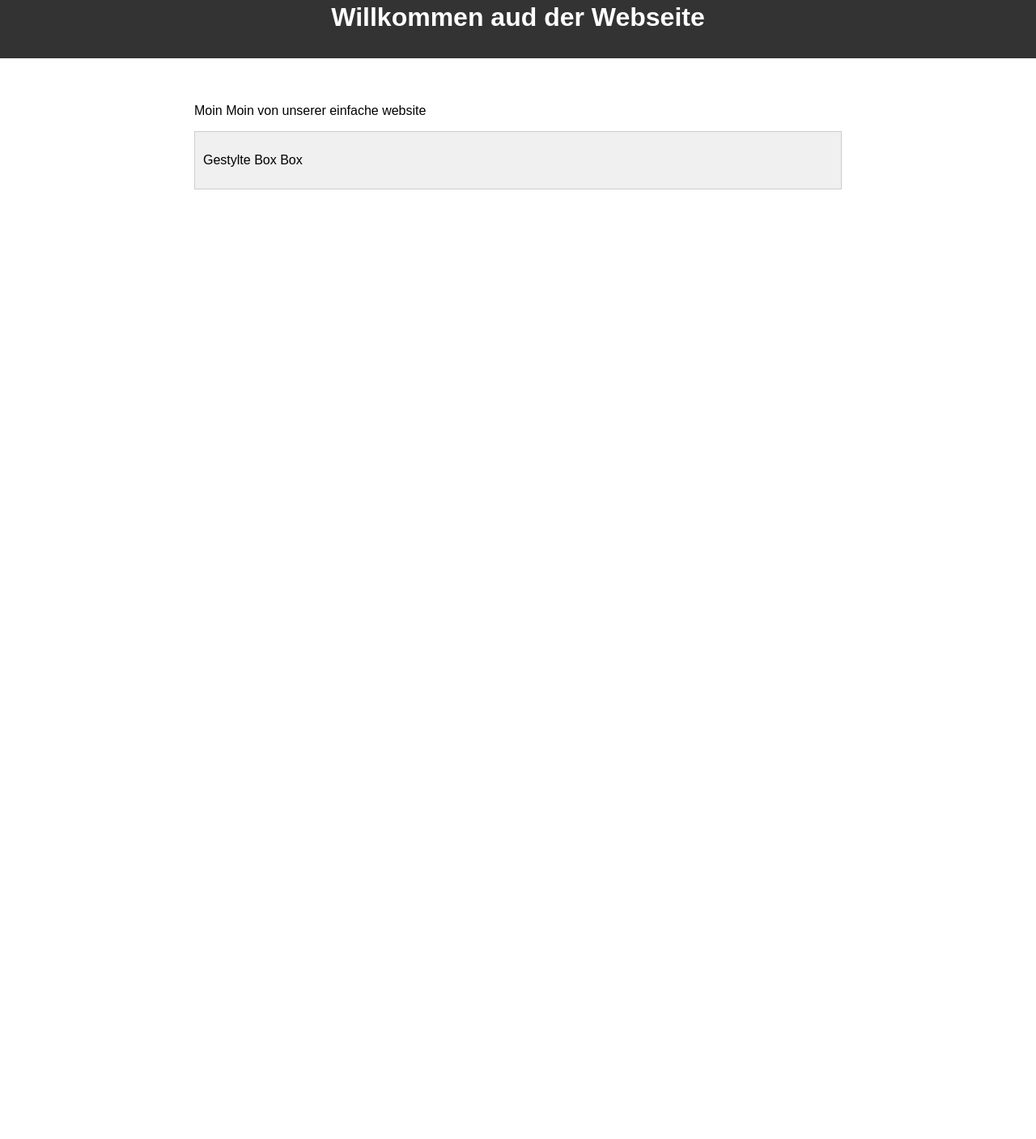
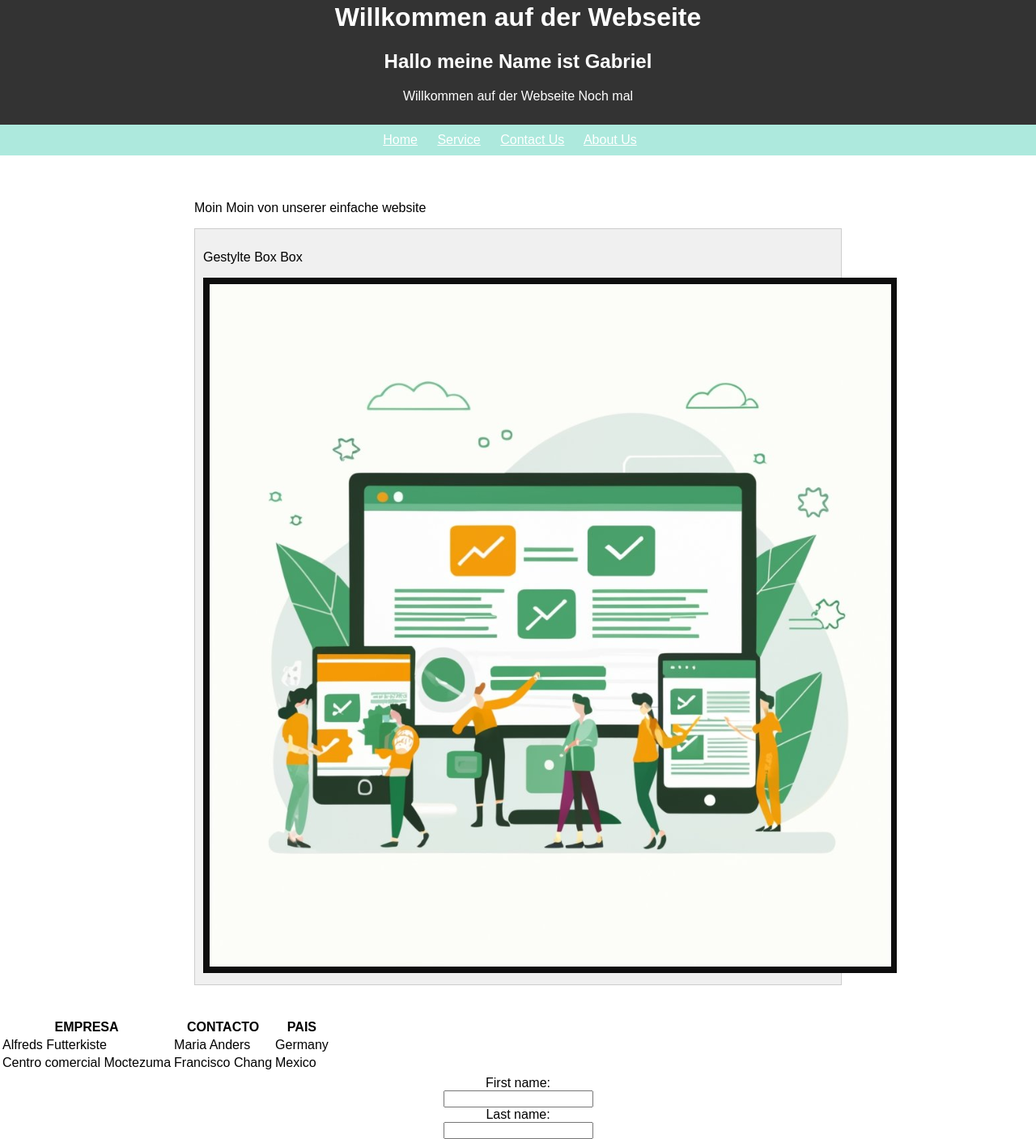
Before and after one commit to masquediez/simple-web, a plain HTML site: page html_css/simple_website/index.html in a window 1280 px wide. Shown: the part 28-1435 px from the top of the page at 81% size. Before the commit the page ends 800 px from the top, so only its background shows below. Drawn offline with Linux system fonts and the light colour scheme; files whose address does not match are found by name.

Commit message:
simple-web

```diff
--- a/html_css/simple_website/index.html
+++ b/html_css/simple_website/index.html
@@ -8,13 +8,58 @@
 </head>
 <body>
     <header>
-        <h1>Willkommen aud der Webseite</h1>
+        <h1>Willkommen auf der Webseite</h1>
+        <h2>Hallo meine Name ist Gabriel</h2>
+        <p>Willkommen auf der Webseite Noch mal</p>
     </header>
+    <!-- Menu -->
+    <center>
+
+        <nav style="background: rgb(173, 233, 221); padding: 10px; text-align: center; font-size:16px;">
+            <a style="color:white;margin-right:20px;" href="javascript:alert('Home was clicked')">Home</a>
+            <a style="color:white;margin-right:20px;" href="C:\Users\gabri\github\simple-web\service.html">Service</a>
+            <a style="color:white;margin-right:20px;" href="C:\Users\gabri\github\simple-web\contatc.html">Contact Us</a>
+            <a style="color:white;margin-right:20px;" href="C:\Users\gabri\github\simple-web\about.html">About Us</a>
+          </nav>
+    </center>
+
     <section>
         <p>Moin Moin von unserer einfache website</p>
         <div class="box">
             <p>Gestylte Box Box</p>
+            <img src="C:\Users\gabri\github\simple-web\html_css\Screenshot 2024-01-12 001204.png" alt="Italian Trulli">
         </div>
     </section>
+    <table>
+        <tr>
+          <th>EMPRESA</th>
+          <th>CONTACTO</th>
+          <th>PAIS</th>
+        </tr>
+        <tr>
+          <td>Alfreds Futterkiste</td>
+          <td>Maria Anders</td>
+          <td>Germany</td>
+        </tr>
+        <tr>
+          <td>Centro comercial Moctezuma</td>
+          <td>Francisco Chang</td>
+          <td>Mexico</td>
+        </tr>
+        <tr>
+            <td> </td>
+            <td> </td>
+            <td> </td>
+          </tr>
+      </table>
+    <!-- Formulario  -->
+    <center>
+      <form>
+        <label for="fname">First name:</label><br>
+        <input type="text" id="fname" name="fname"><br>
+        <label for="lname">Last name:</label><br>
+        <input type="text" id="lname" name="lname">
+      </form>
+    </center>
 </body>
 </html>
```
Also changed, not shown: about.html (added, +9 -0 lines), contatc.html (added, +9 -0 lines), service.html (added, +19 -0 lines), html_css/Screenshot 2024-01-12 001204.png (added).
